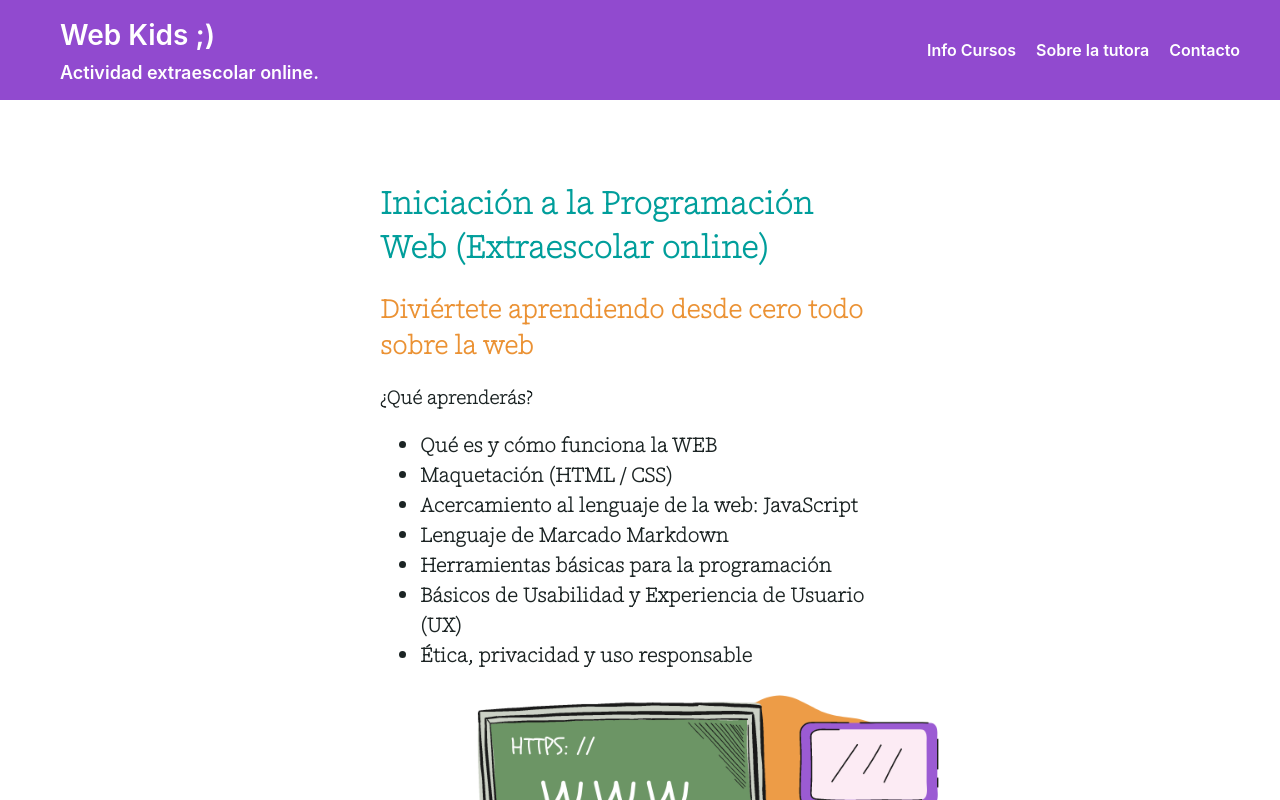
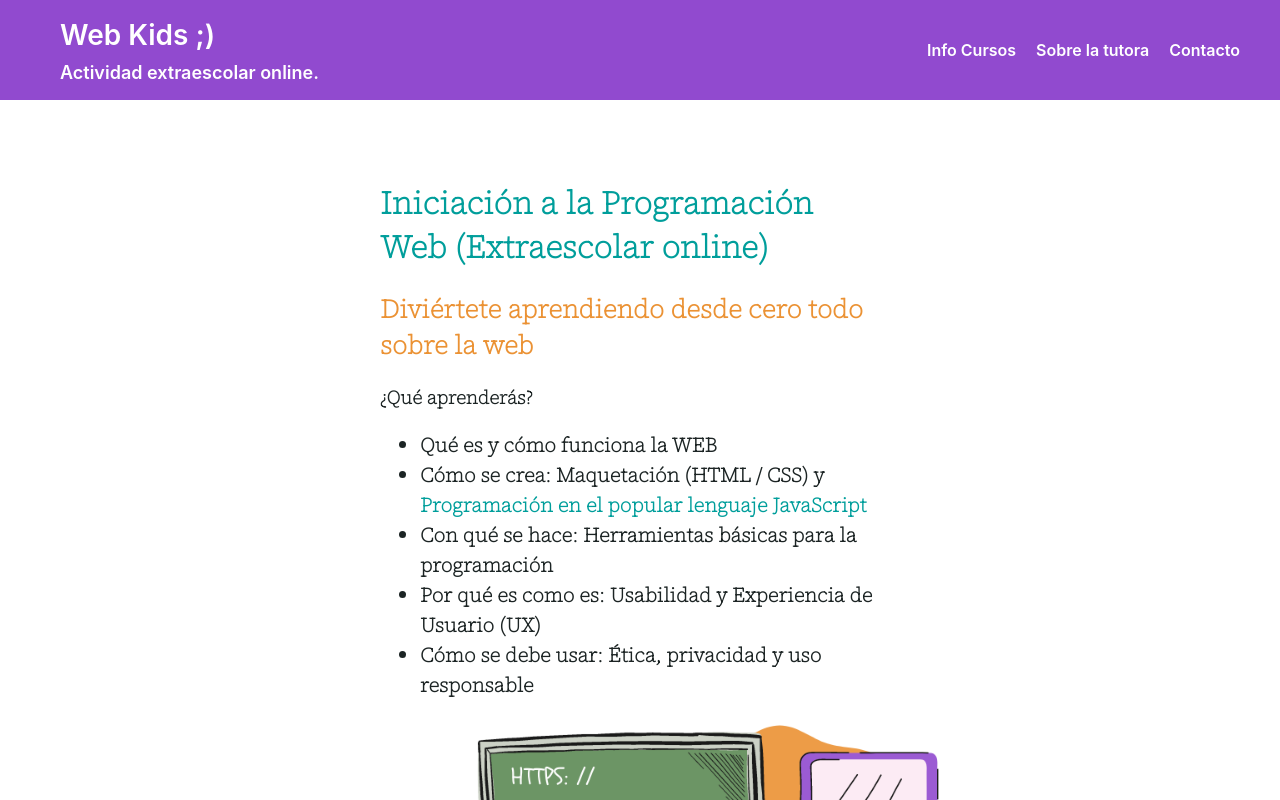
Before and after one commit to GemaBarrera/online-web, a React (Create React App) app: page / in a window 1280 px wide. Shown: the top 800 px of the page. Built offline with nearby package versions, Linux system fonts and the light colour scheme.

Commit message:
content changes in Home page

```diff
--- a/src/pages/HomePage.js
+++ b/src/pages/HomePage.js
@@ -10,16 +10,14 @@ const HomePage = () => {
           <h3>¿Qué aprenderás?</h3>
           <ul>
             <li>Qué es y cómo funciona la WEB</li>
-            <li>Maquetación (HTML / CSS)</li>
-            <li>Acercamiento al lenguaje de la web: JavaScript</li>
-            <li>Lenguaje de Marcado Markdown</li>
-            <li>Herramientas básicas para la programación</li>
-            <li>Básicos de Usabilidad y Experiencia de Usuario (UX)</li>
-            <li>Ética, privacidad y uso responsable</li>
+            <li>Cómo se crea: Maquetación (HTML / CSS) y <span className="bold">Programación en el popular lenguaje JavaScript</span></li>
+            <li>Con qué se hace: Herramientas básicas para la programación</li>
+            <li>Por qué es como es: Usabilidad y Experiencia de Usuario (UX)</li>
+            <li>Cómo se debe usar: Ética, privacidad y uso responsable</li>
           </ul>
         </div>
         <div className="image-home-wrapper">
-          <div className="img-wrapper" style={{ backgroundImage: "url(/images/home-img.png)"}} />
+          <div className="img-wrapper" style={{ backgroundImage: "url(/images/home-img.png)" }} />
           <div className="meeting-link">
             <p>La sesión informativa para padres será el día 18/02/2022 a las 18.30h ¡No te la pierdas!</p>
             <a
--- a/src/pages/_HomePage.scss
+++ b/src/pages/_HomePage.scss
@@ -1,4 +1,8 @@
 .home-page-wrapper {
+
+  .bold {
+    color: $green;
+  }
 
   .hero-home {
     display: flex;
```
